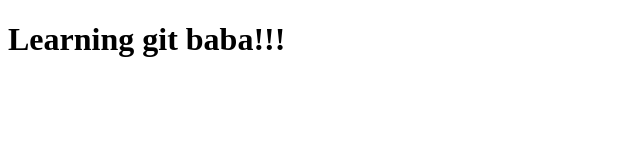
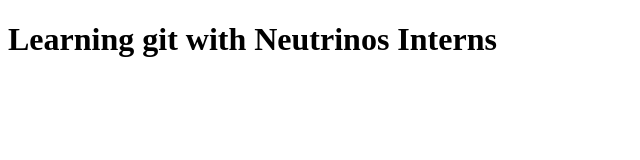
Before and after one commit to Njabulo961/Njabulo961.github.io, a plain HTML site: page index.html in a window 1280 px wide. Shown: the whole page, without its empty margins (0-640 px from the left). Drawn offline with Linux system fonts and the light colour scheme.

Commit message:
Changed by Njabulo on date x.

```diff
--- a/index.html
+++ b/index.html
@@ -9,7 +9,7 @@
 </head>
 
 <body>
-    <h1>Learning git baba!!!</h1>
+    <h1>Learning git with Neutrinos Interns</h1>
 </body>
 
 </html>
```
